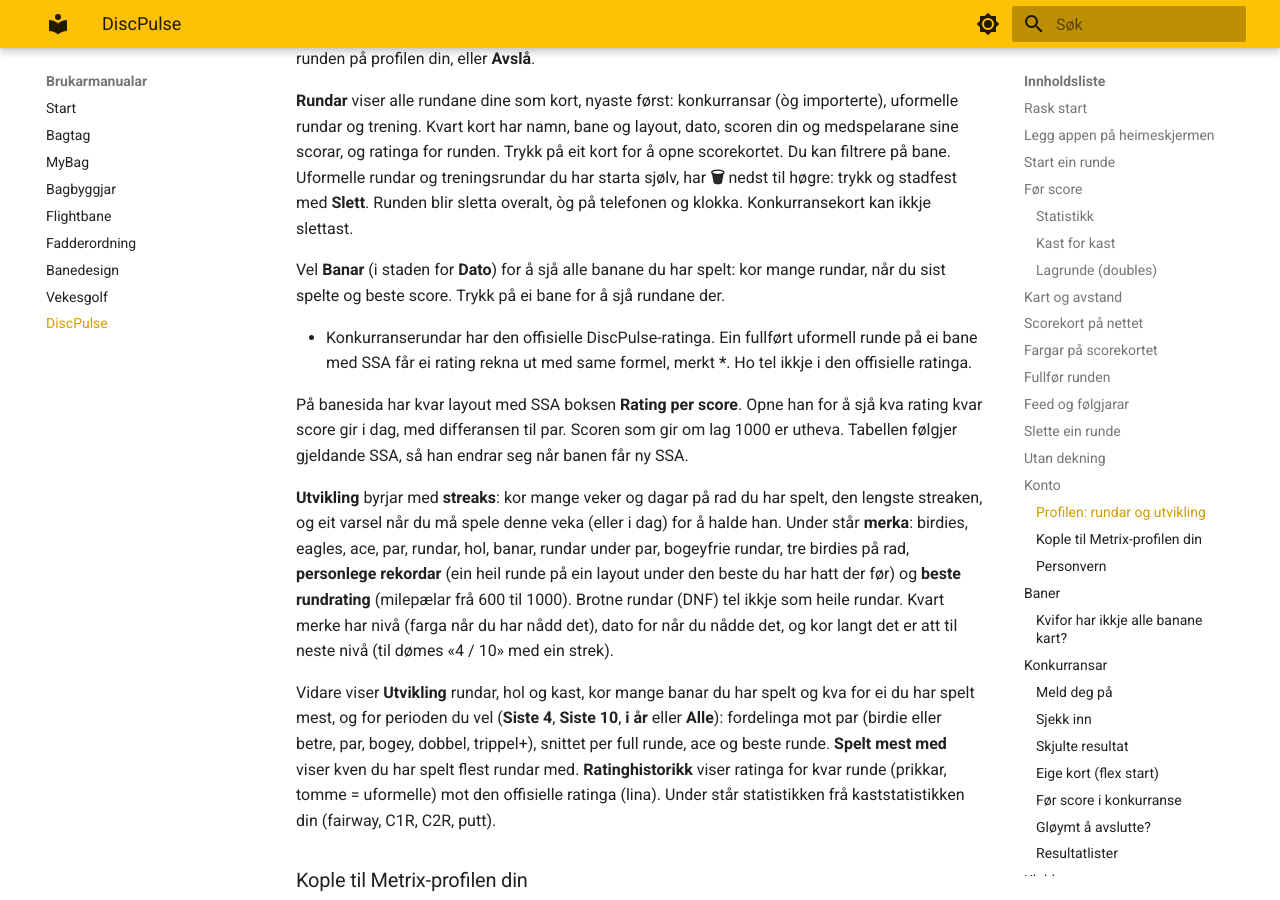
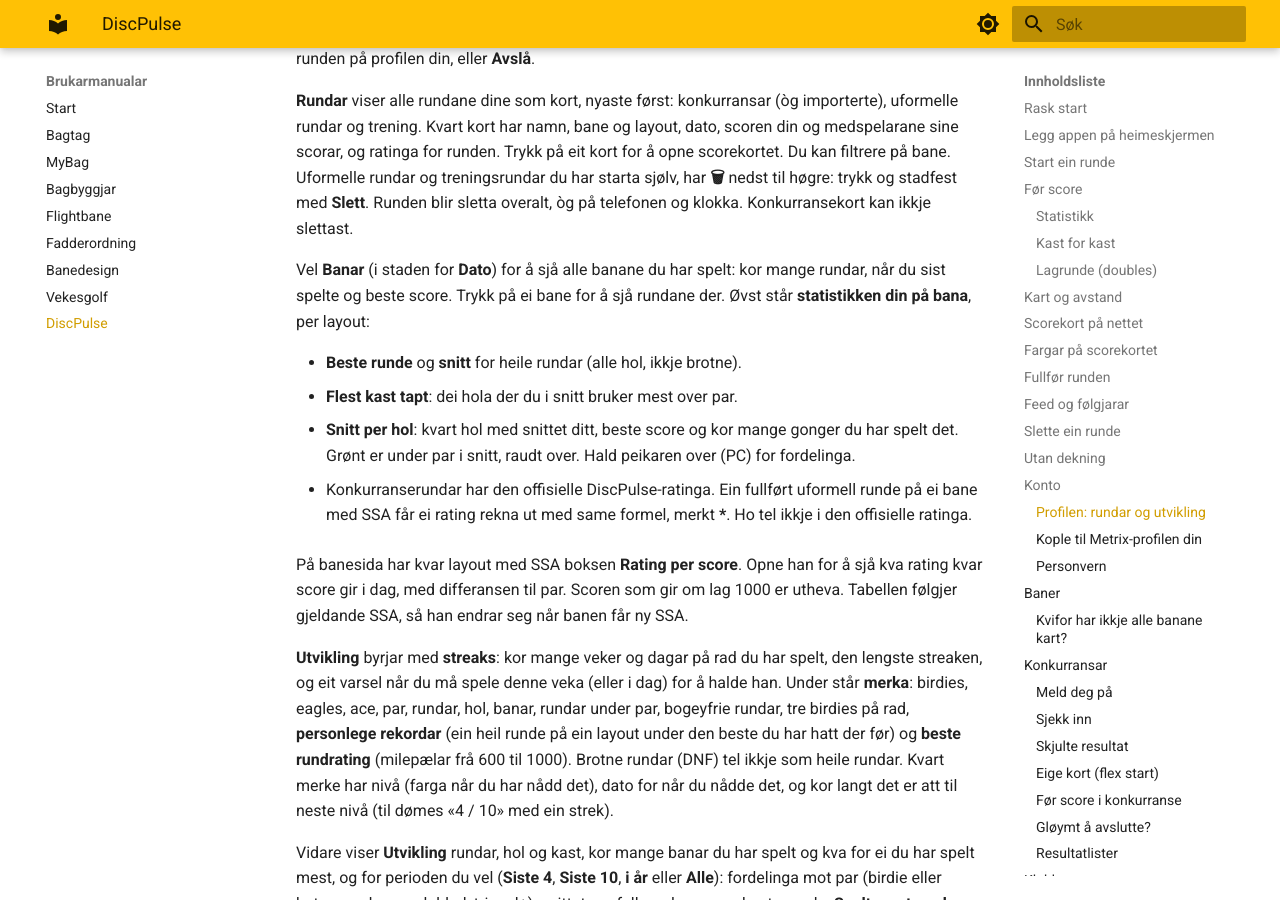
Before and after one commit to hanses89/manuals, an MkDocs documentation site: the page built from docs/discpulse.md, in a window 1280 px wide and 900 px high, scrolled down 8757 px. Built offline with MkDocs 1.6.1 and Material for MkDocs 9.7.7, drawn with Linux system fonts in a browser that asks for light colours.

Commit message:
manual: sync from discpulse.app @ cf1ee6eecb5ec6520416ddd8bb9e33a37b3e909e

```diff
--- a/docs/discpulse.md
+++ b/docs/discpulse.md
@@ -348,6 +348,12 @@ telefonen og klokka. Konkurransekort kan ikkje slettast.
 
 Vel **Banar** (i staden for **Dato**) for å sjå alle banane du har spelt: kor mange
 rundar, når du sist spelte og beste score. Trykk på ei bane for å sjå rundane der.
+Øvst står **statistikken din på bana**, per layout:
+
+- **Beste runde** og **snitt** for heile rundar (alle hol, ikkje brotne).
+- **Flest kast tapt**: dei hola der du i snitt bruker mest over par.
+- **Snitt per hol**: kvart hol med snittet ditt, beste score og kor mange gonger du har spelt
+  det. Grønt er under par i snitt, raudt over. Hald peikaren over (PC) for fordelinga.
 
 - Konkurranserundar har den offisielle DiscPulse-ratinga. Ein fullført uformell runde på
   ei bane med SSA får ei rating rekna ut med same formel, merkt **\***. Ho tel ikkje i den
```
